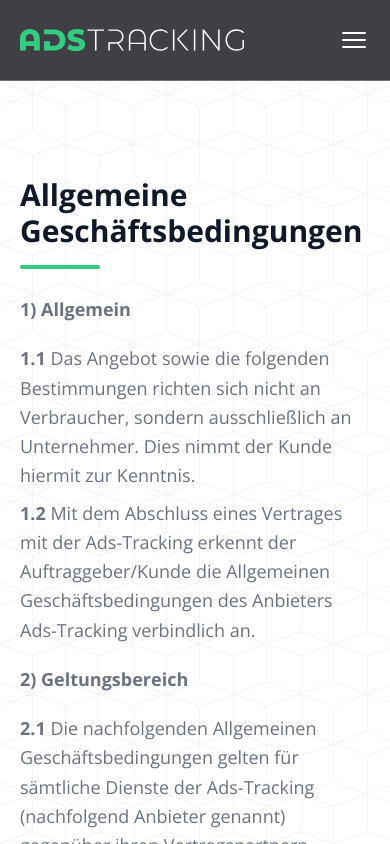
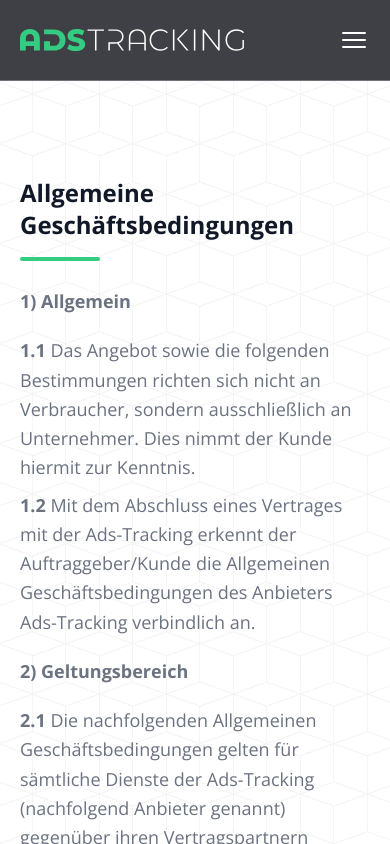
Before and after one commit to Usama-26/ads-tracking-nuxt, a Nuxt app: page /terms in a window 390 px wide. Shown: the top 844 px of the page. Built offline with nearby package versions, Linux system fonts and the light colour scheme.

Commit message:
Update terms.vue

```diff
--- a/pages/terms.vue
+++ b/pages/terms.vue
@@ -2,7 +2,7 @@
   <section class="text-gray-600 body-font svg_background">
     <div class="container pt-24 mx-auto">
       <div class="lg:mx-20 mx-5">
-        <h1 class="md:text-4xl text-3xl font-bold title-font text-gray-900">
+        <h1 class="md:text-4xl text-2xl font-bold title-font text-gray-900">
           Allgemeine Geschäftsbedingungen
         </h1>
         <span class="inline-block h-1 w-20 mt-4 rounded bg-[#34cc81]"></span>
```
